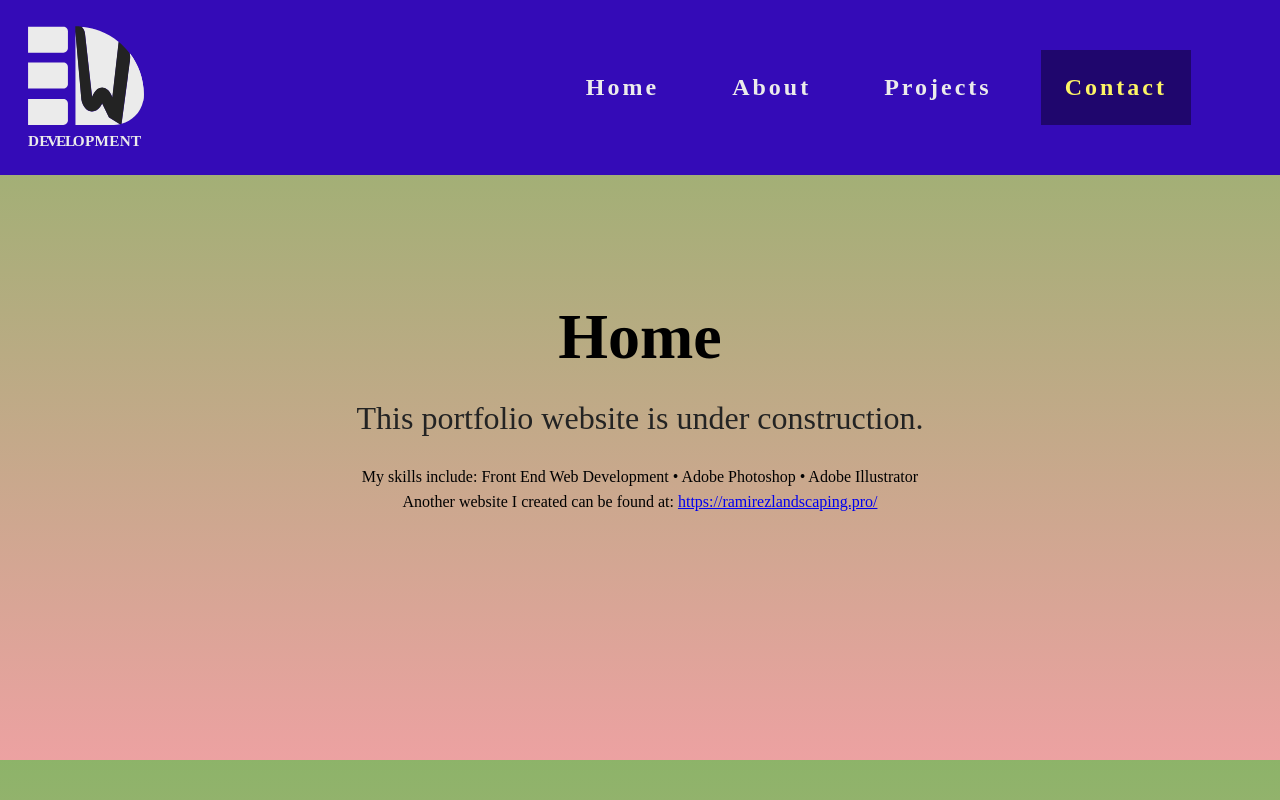
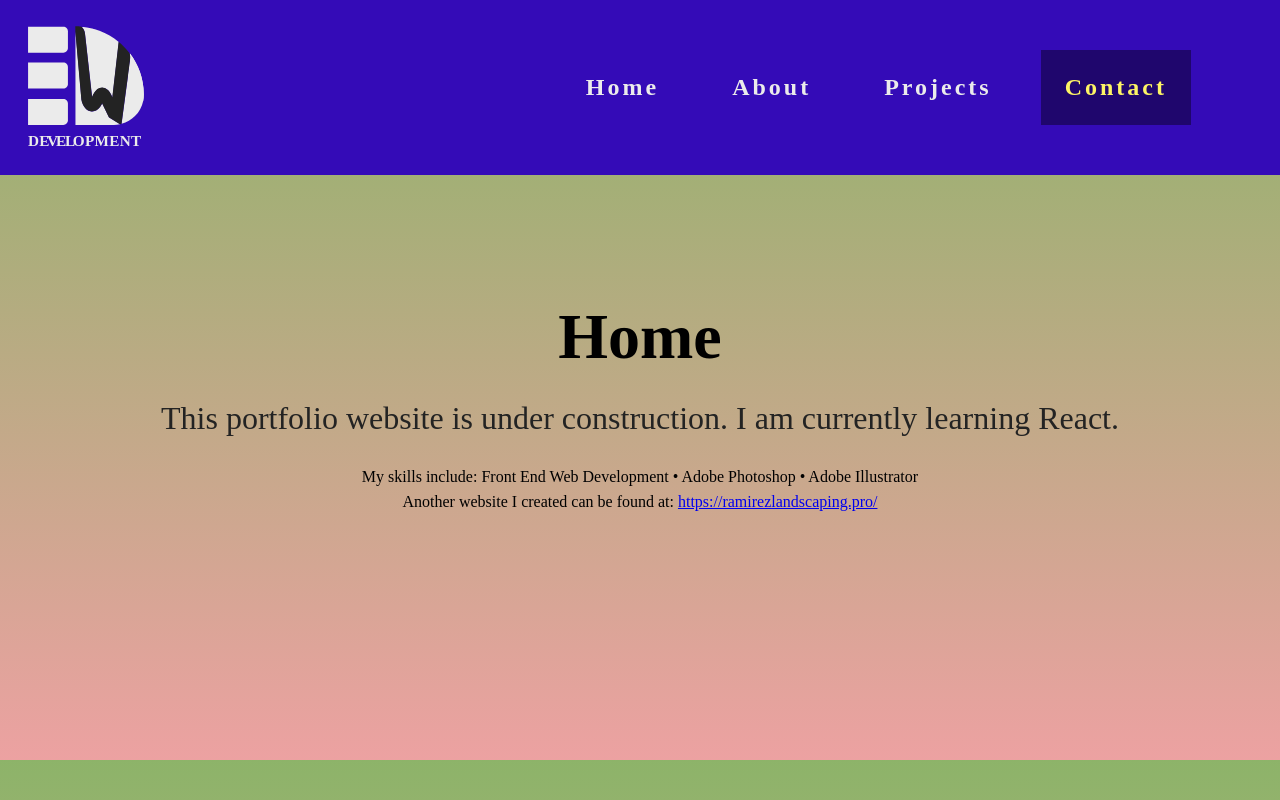
Before and after one commit to dwdsigned/dariuswilliams, a plain HTML site: page index.html in a window 1280 px wide. Shown: the top 800 px of the page. Drawn offline with Linux system fonts and the light colour scheme.

Commit message:
Update index.html
learning React

```diff
--- a/index.html
+++ b/index.html
@@ -74,7 +74,7 @@
             <div class="title-group">
                 <!-- H1 headers are all generated using JavaScript -->
                 <h1></h1>
-                <h2>This portfolio website is under construction.</h2>
+                <h2>This portfolio website is under construction. I am currently learning React.</h2>
                 <p>My skills include: Front End Web Development • Adobe Photoshop • Adobe Illustrator</p>
                 <p>Another website I created can be found at: <a href="https://ramirezlandscaping.pro/" target="_blank">https://ramirezlandscaping.pro/</a></p>
             </div>
```
